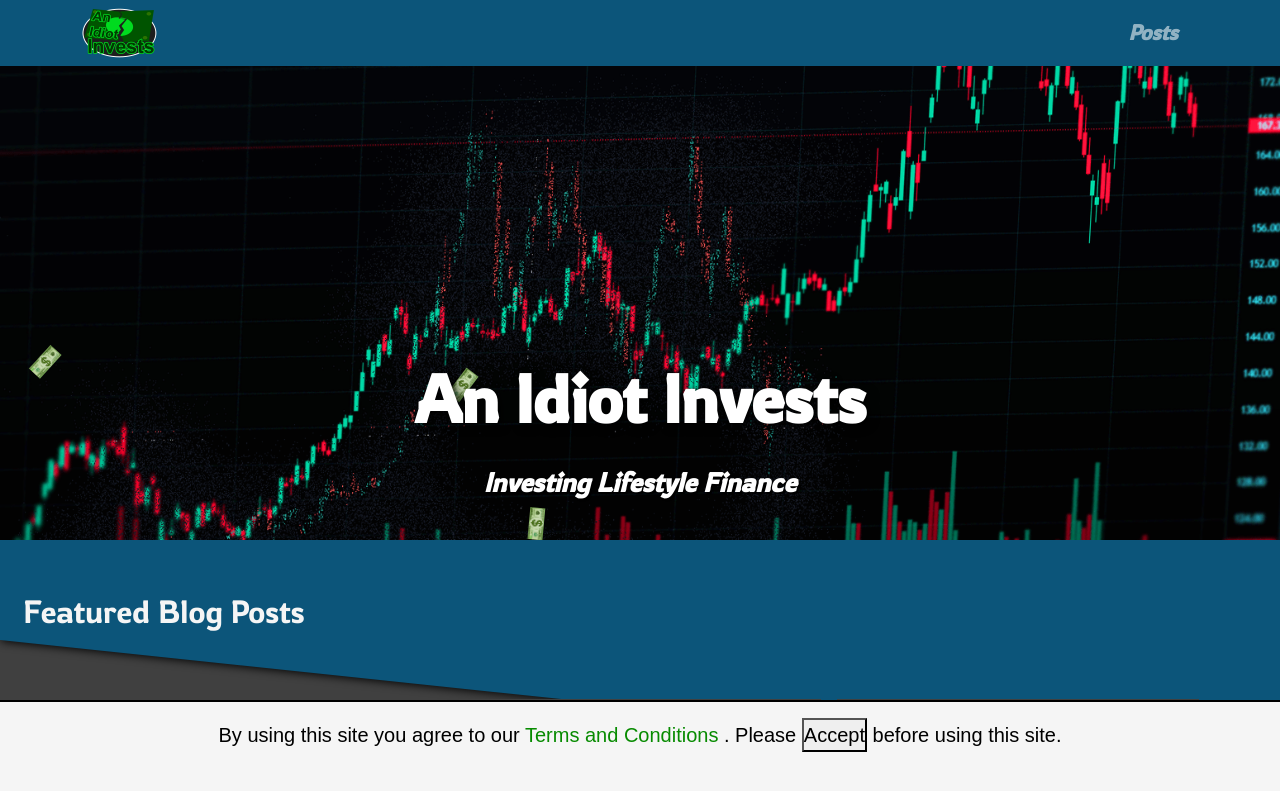
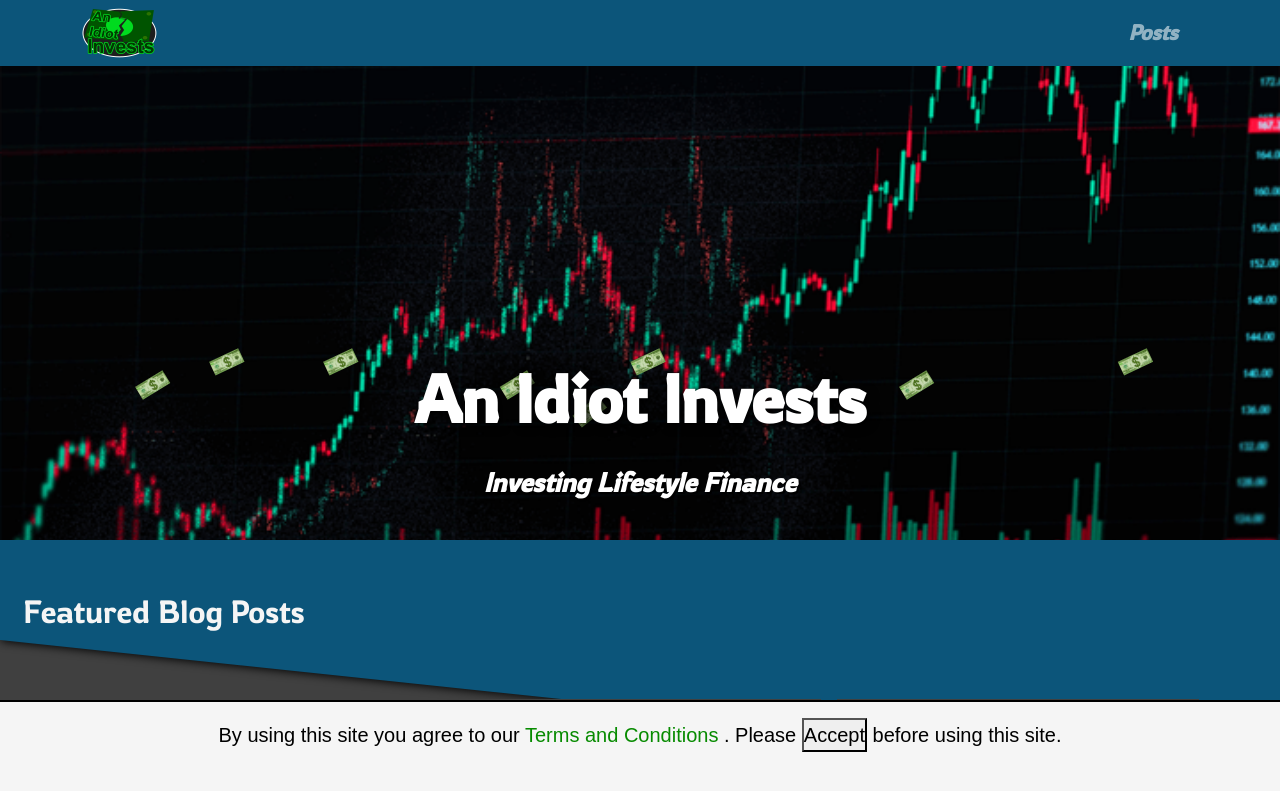
Before and after one commit to AnIdiotInvests/anidiotinvests.github.io, a Jekyll site: the page built from index.md, in a window 1280 px wide and 900 px high. Shown: the top 791 px of the window. Built offline with Jekyll 4.4.1, drawn with Linux system fonts in a browser that asks for light colours.

Commit message:
smaller home page banner

```diff
--- a/css/posts.css
+++ b/css/posts.css
@@ -87,7 +87,7 @@
     height: 60vh;
     max-height: 1100px;
     min-height: 400px;
-    background: url('../assets/img/primary/graph-contrast.png') no-repeat;
+    background: url('../assets/img/primary/graph-contrast-sm.png') no-repeat;
 
     position: relative;
     text-align: center;
```
Also changed, not shown: assets/img/primary/graph-contrast-sm.png (added).
